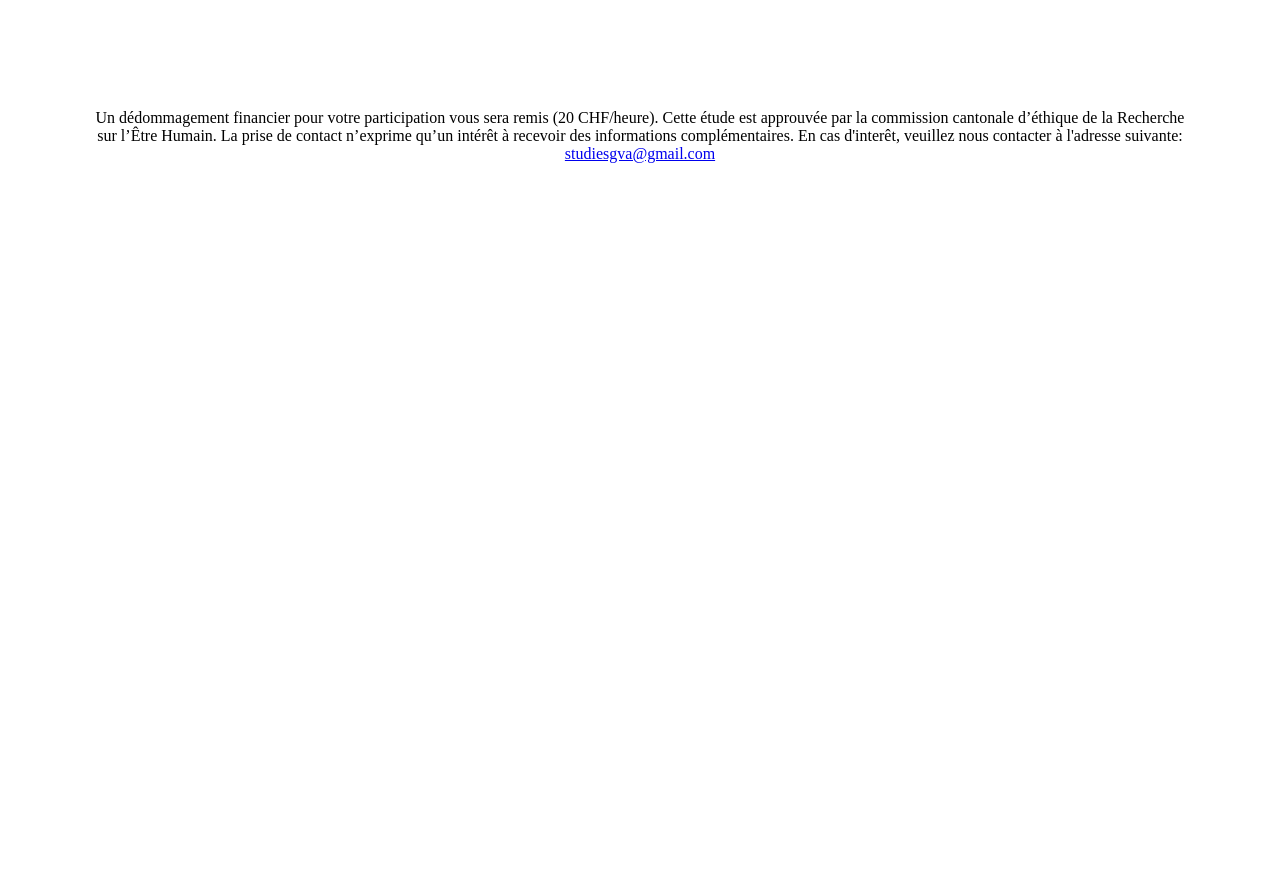
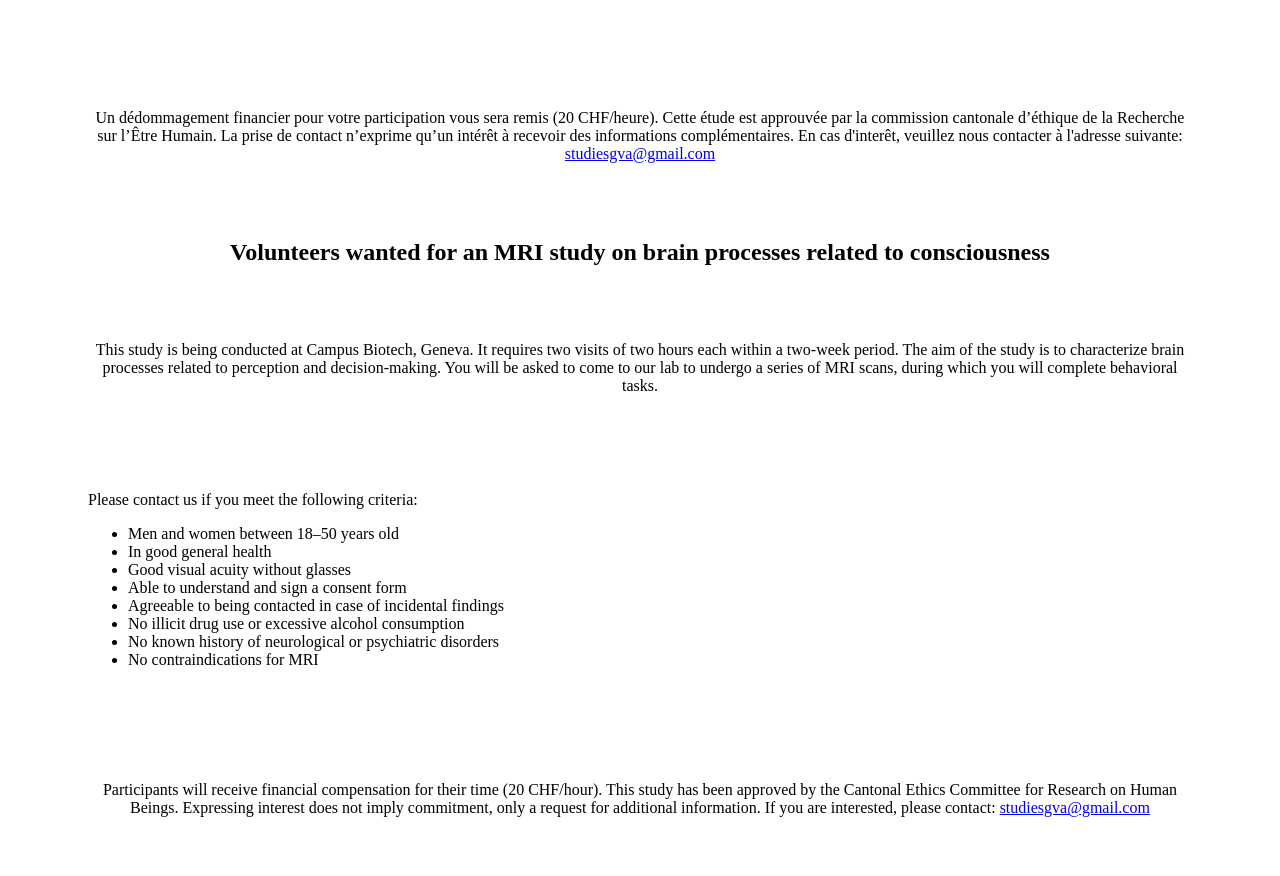
Before and after one commit to LLouedKhen/PreddiBrains_WebPage, a plain HTML site: page index.html in a window 1280 px wide. Shown: the part 841-1717 px from the top of the page. Before the commit the page ends 1108 px from the top, so only its background shows below. Drawn offline with Linux system fonts and the light colour scheme.

Commit message:
Update index.html

```diff
--- a/index.html
+++ b/index.html
@@ -50,5 +50,41 @@ veuillez nous contacter à l'adresse suivante:
 </p>
 </div>
 
+<h2> Volunteers wanted for an MRI study on brain
+processes related to consciousness </h2>
+<div style="padding:40px;">
+<p> This study is being conducted at Campus Biotech, Geneva. It requires two visits of two hours each within a two-week period.
+  The aim of the study is to characterize brain processes related to perception and decision-making.
+  You will be asked to come to our lab to undergo a series of MRI scans, during which you will complete behavioral tasks.
+</p>
+</div>
+
+<div style="padding:40px;">
+Please contact us if you meet the following criteria:
+
+<ul>
+<li> Men and women between 18–50 years old</li>
+<li> In good general health</li>
+<li> Good visual acuity without glasses</li>
+<li> Able to understand and sign a consent form</li>
+<li> Agreeable to being contacted in case of incidental findings</li>
+<li> No illicit drug use or excessive alcohol consumption</li>
+<li> No known history of neurological or psychiatric disorders</li>
+<li> No contraindications for MRI</li>
+</ul>
+</div>
+
+
+<div style="padding:40px;">
+<p>Participants will receive financial compensation for their time (20 CHF/hour).
+This study has been approved by the Cantonal Ethics Committee for Research on Human Beings.
+Expressing interest does not imply commitment, only a request for additional information.
+If you are interested, please contact:
+
+<a href="mailto:studiesgva@gmail.com">studiesgva@gmail.com</a>
+</p>
+</div>
+
+
 </body>
 </html>
```
